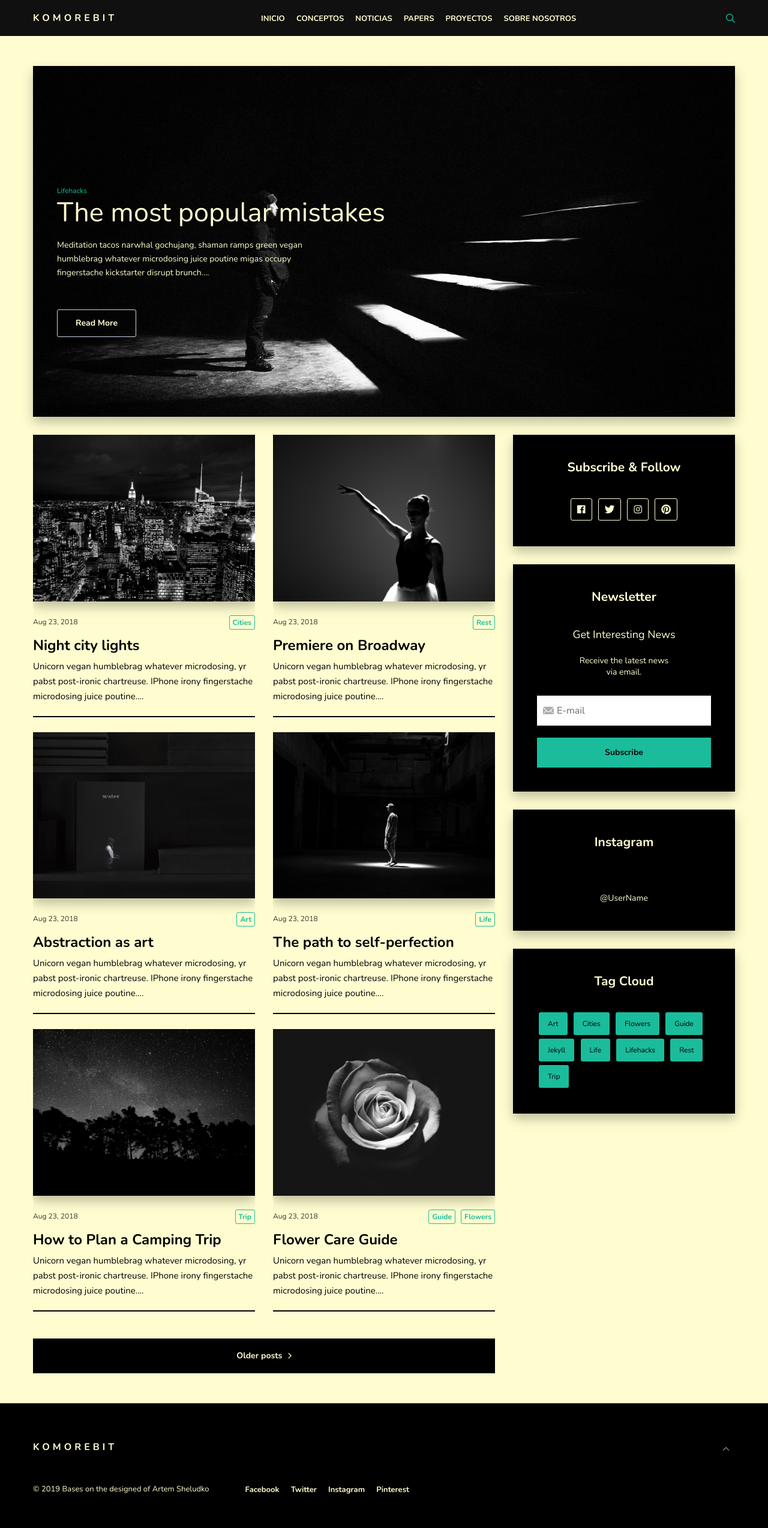
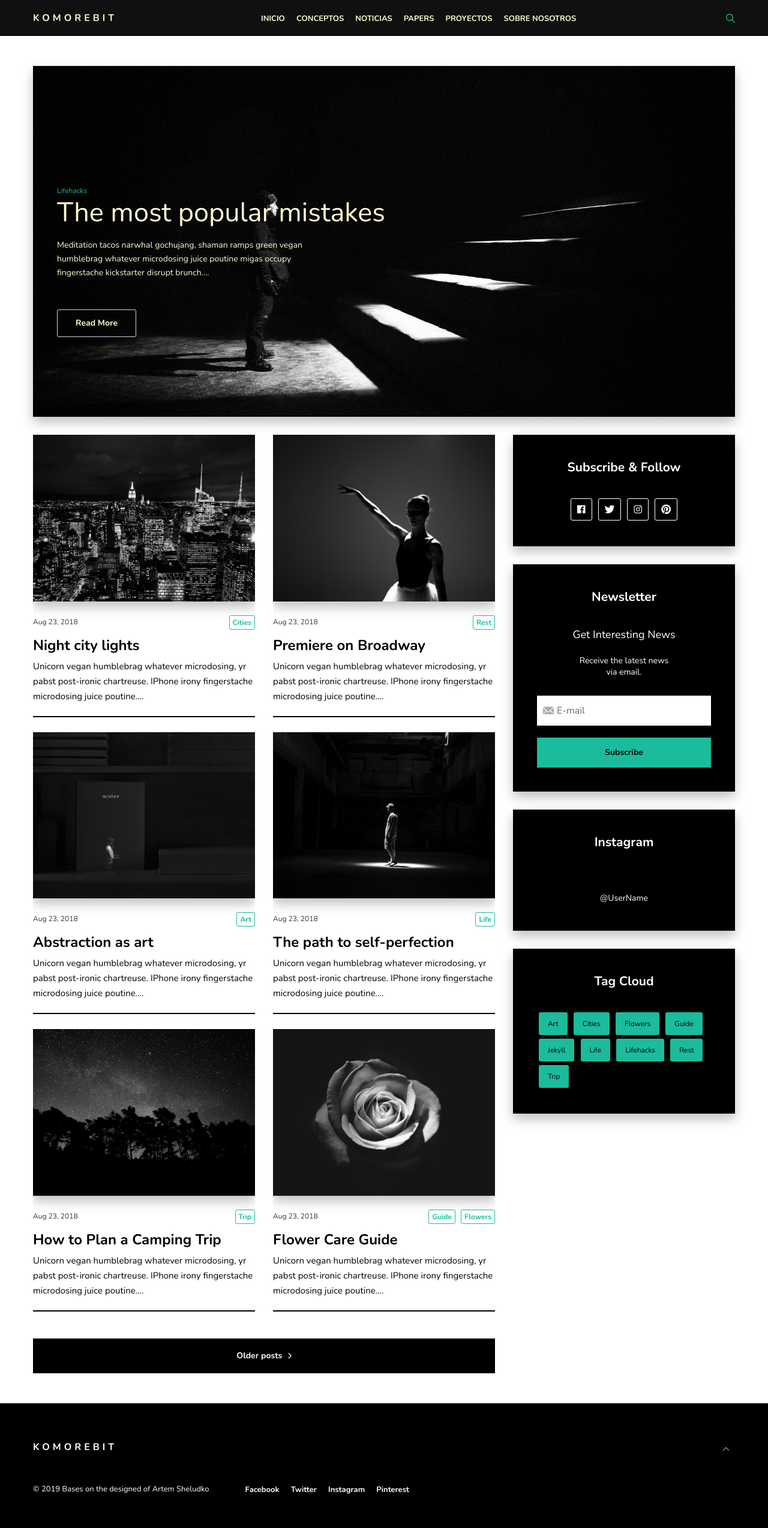
Before and after one commit to komorebit/blog, a Jekyll site: the page built from index.html, in a window 1280 px wide. Shown: the whole page at 60% size. Built offline with Jekyll 4.4.1, drawn with Linux system fonts in a browser that asks for light colours; nearby versions of some CDN libraries; the list of posts is cut into pages by our own code.

Commit message:
modificacion

```diff
--- a/_sass/0-settings/_colors.scss
+++ b/_sass/0-settings/_colors.scss
@@ -12,7 +12,7 @@ $blue-darken: #000000;
 $green-darken: #2C3635;
 $danger: #e02f40;
 $success: #34a74e;
-$white: #fffdd0;
+
 
 
 // Background Colors
```
